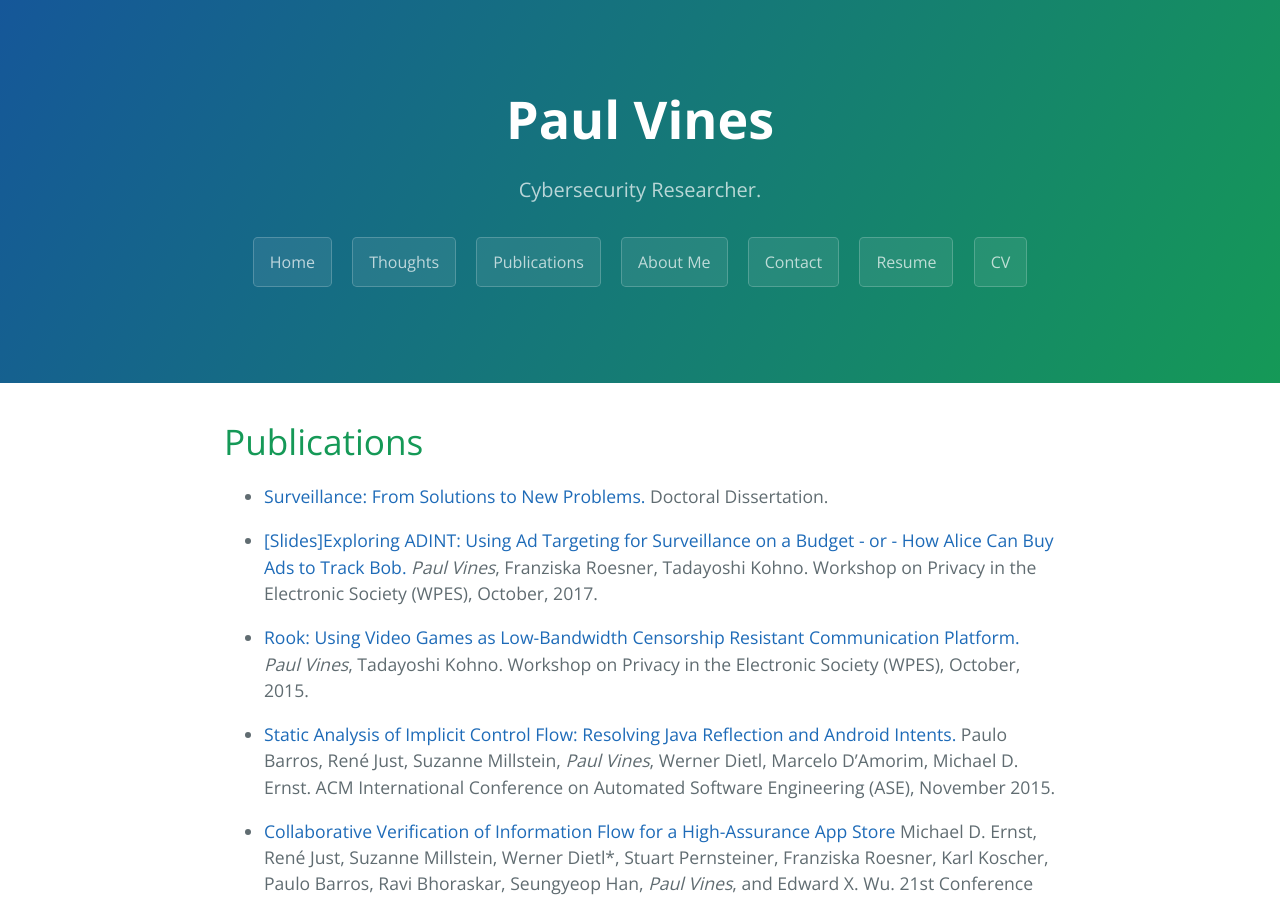
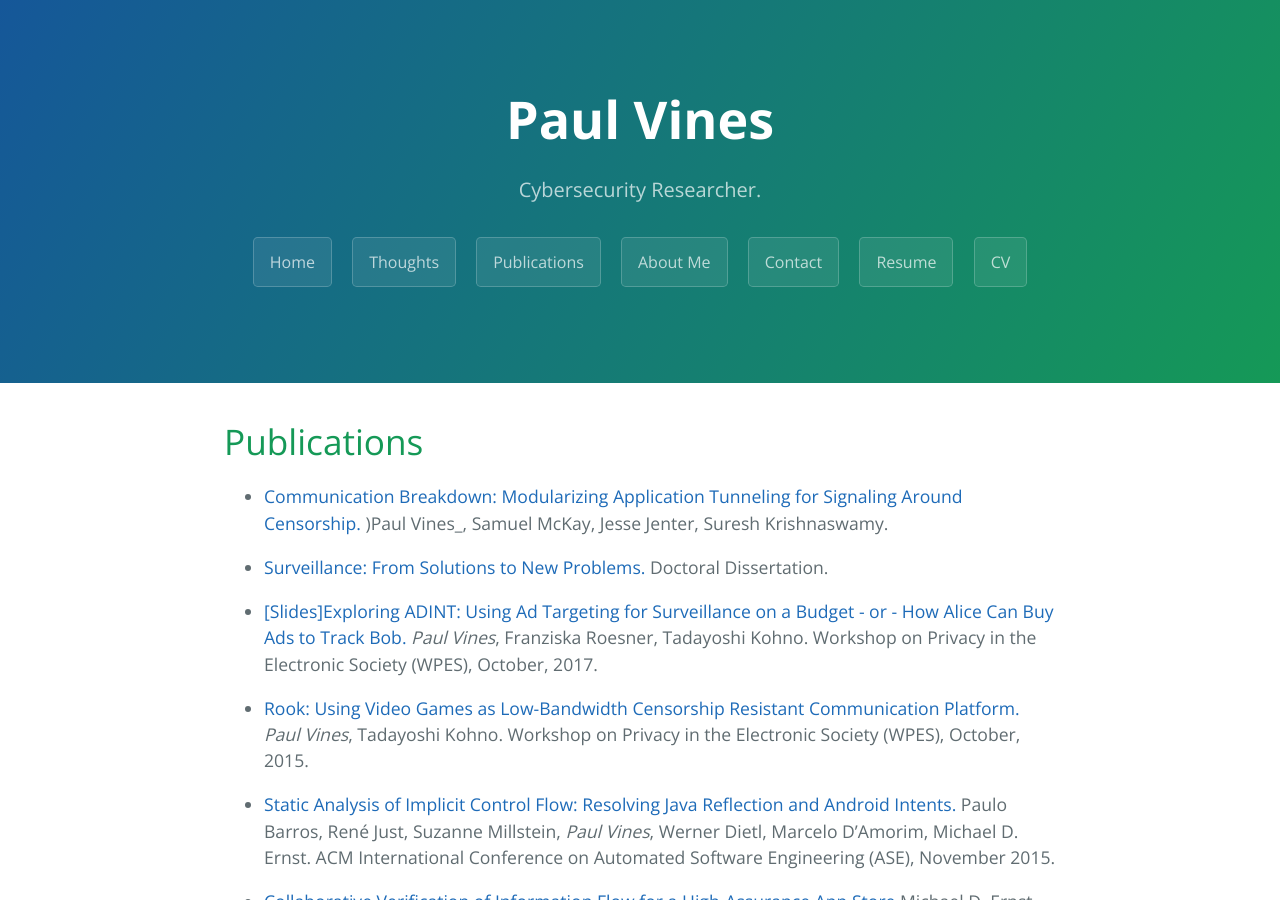
Before and after one commit to plvines/plvines.github.io, a Jekyll site: the page built from publications.md, in a window 1280 px wide and 900 px high. Built offline with Jekyll 4.4.1, drawn with Linux system fonts in a browser that asks for light colours; our own code applies the rules of GitHub Pages for plain Markdown files.

Commit message:
Added communication breakdown pub

```diff
--- a/publications.md
+++ b/publications.md
@@ -2,6 +2,8 @@
 layout: default
 ---
 # Publications
+
+- [Communication Breakdown: Modularizing Application Tunneling for Signaling Around Censorship.](https://petsymposium.org/popets/2024/popets-2024-0027.pdf) )Paul Vines_, Samuel McKay, Jesse Jenter, Suresh Krishnaswamy.
 
 - [Surveillance: From Solutions to New Problems.](https://digital.lib.washington.edu/researchworks/bitstream/handle/1773/40008/Vines_washington_0250E_17548.pdf?sequence=1&isAllowed=y) Doctoral Dissertation.
 
```
